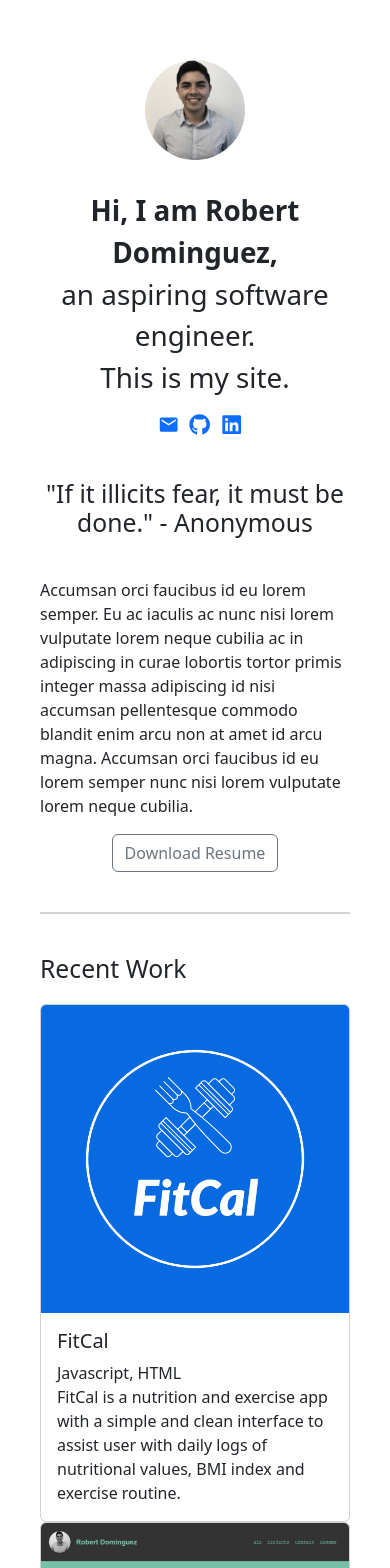
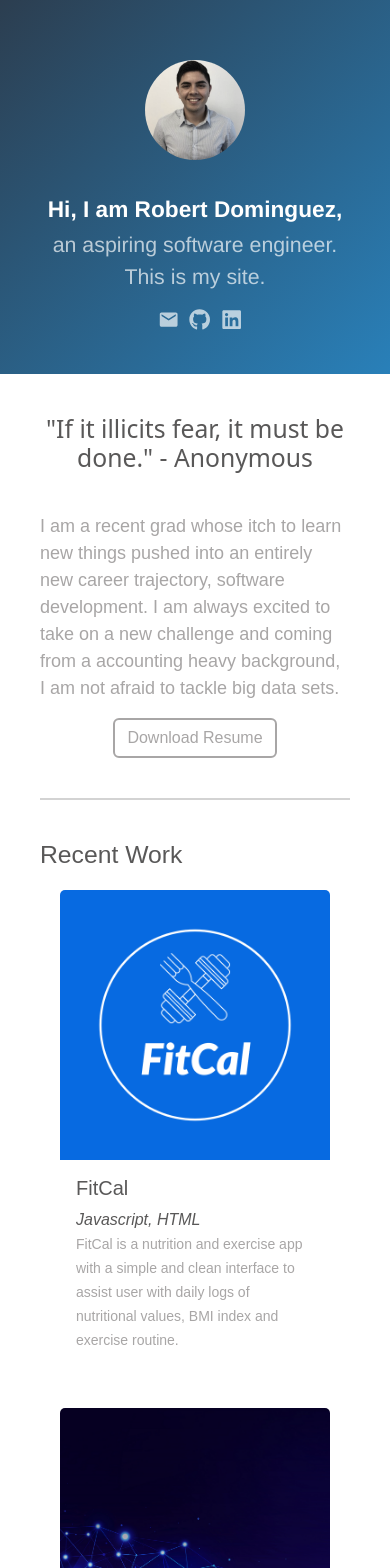
Before and after one commit to Robdom87/PortfolioPrev, a React (Create React App) app: page / in a window 390 px wide. Shown: the top 1568 px of the page. Built offline with nearby package versions, Linux system fonts and the light colour scheme.

Commit message:
add styling for page and add new pictures

```diff
--- a/src/App.js
+++ b/src/App.js
@@ -2,7 +2,6 @@ import Header from './components/header';
 import AboutMe from './components/aboutMe';
 import ProjectCont from './components/projectCont';
 import Footer from './components/footer';
-
 import './CSS/App.css';
 import './CSS/style.css';
 
--- a/src/CSS/App.css
+++ b/src/CSS/App.css
@@ -1,8 +1,13 @@
+:root {
+  --Vspacing: 40px;
+  --Hspacing: 40px;
+}
+
 header {
   width: 30%;
   height: 100%;
   position: fixed;
-  padding-right: 40px;
+  padding-right: var(--Hspacing);
 }
 
 .profile {
@@ -36,26 +41,33 @@ aside {
   width: 70%;
   position: absolute;
   right: 0px;
-  padding-left: 40px;
-  padding-right: 40px;
+  padding-left: var(--Hspacing);
+  padding-right: var(--Hspacing);
 }
 
 .aboutMe {
   padding-top: 75px;
-  padding-bottom: 40px;
+  padding-bottom: var(--Vspacing);
 }
 
 .aboutMe p {
-  margin-top: 40px;
+  margin-top: var(--Vspacing);
 }
 
 .projects {
-  margin-top: 40px;
-  padding-bottom: 40px;
+  margin-top: var(--Vspacing);
+  padding-bottom: var(--Vspacing);
 }
 
 .projects h2 {
   margin-bottom: 20px;
+}
+
+.card {
+  margin-right: 20px;
+  margin-left: 20px;
+  margin-bottom: 40px;
+  border: 0px;
 }
 
 .row {
@@ -63,7 +75,7 @@ aside {
 }
 
 footer {
-  margin-top: 40px;
+  margin-top: var(--Vspacing);
   text-align: center;
 }
 
@@ -77,7 +89,8 @@ footer * {
     width:100%;
     height: auto;
     position:inherit;
-    padding-left: 40px;
+    padding-left: var(--Hspacing);
+    padding-bottom: var(--Vspacing);
   }
   .profile {
     align-items: center;
@@ -103,7 +116,7 @@ footer * {
     position:inherit;
   }
   .aboutMe {
-    padding-top: 40px;
+    padding-top: var(--Vspacing);
     text-align: center;
   }
 
--- a/src/CSS/blank.css
+++ /dev/null
@@ -1,212 +0,0 @@
-:root {
-    /* --pColor: #333333;
-    --sColor: #AFE1AF; */
-    --hFont: "Source Sans Pro", Helvetica, sans-serif;
-    --tFont: sans-serif;
-  }
-
-
-  * {
-    border: 1px red solid;
-  }
-
-  /* Styling for the first banner with navigation links. */
-  header {
-    /* background-color: var(--pColor);
-    background-image: linear-gradient(to bottom right,#333333, #A9A9A9); */
-    width: 30%;
-    height: 100%;
-    position: fixed;
-
-  }
-
-  header .profile {
-    display: flex;
-    flex-direction: column;
-    align-items: flex-end;
-    font-size: 24px;
-    font-family: var(--tFont);
-    /* color: var(--sColor); */
-    margin-right: 40px;
-    justify-content: center;
-    height: 35%;
-  }
-
-  header section img {
-    max-width: 100px;
-    max-height: 100px;
-
-    display: flex;
-    margin-bottom: 20px;
-    filter: grayscale(100%);
-  }
-
-  header section h1 {
-    display: flex;
-    align-items: flex-end;
-    text-align: end;
-    font-size: 16pt;
-    flex-direction: column;
-    /* color:#78c0a9a2; */
-  }
-
-  strong {
-    font-weight:500;
-    /* color:#78c0a9; */
-    line-height: 1.75em;
-    font-size: 17pt;
-  }
-
-  header nav {
-    display: flex;
-    justify-content: right;
-    font-size: 16px;
-    font-family: var(--hFont);
-    /* color: var(--sColor); */
-    align-items: center;
-    margin-right: 40px;
-    height: 30%;
-  }
-
-  header nav ul {
-    display: flex;
-    justify-content: right;
-    flex-direction: column;
-    align-items: flex-end;
-
-  }
-
-  header nav ul li {
-    padding: 5px;
-    margin-top: 10px;
-    /* position: relative; */
-    align-items: center;
-    justify-content: center;
-    display: flex;
-    list-style-type: none;
-    margin-right: 15px;
-    /* text-decoration: underline; */
-    /* text-decoration-color: var(--sColor); */
-    border-bottom: rgba(128, 128, 128, 0.354) 1px solid;
-    /* width: 300%; */
-    font-size: 12pt;
-  }
-
-  header nav ul li:hover {
-    filter: opacity(70%)
-  }
-
-  header nav ul li a {
-    /* color: white;  */
-  }
-
-  .aside {
-    width: 70%;
-    position: absolute;
-    right: 0px;
-  }
-
-  .contact {
-    height: 30%;
-    display: flex;
-    margin-right: 40px;
-    justify-content: flex-end;
-  }
-
-
-  .contact ul {
-    display: flex;
-    font-size: 30px;
-    font-family: var(--tFont);
-    justify-content: space-around;
-    flex-direction: row;
-    align-items: flex-end;
-    /* margin-bottom: 20px; */
-  }
-
-  .contact ul li {
-    list-style-type: none;
-    /* color: var(--sColor); */
-    margin-left: 15px;
-
-  }
-
-  #contact ul li a:hover {
-    filter: opacity(70%)
-  }
-
-
-  /* Styling for the second banner. */
-  .banner_2 {
-    height: 80px;
-    /* background-color: var(--sColor);
-    color: var(--pColor); */
-    display: flex;
-    /* width: 100%; */
-    font-family: var(--tFont);
-    justify-content: center;
-    align-items: center;
-  }
-
-  /* Fomatting for all body class header sections. Created the outline of all figures sections within body. */
-
-  .body {
-    display: flex;
-    /* grid-template-columns: 20% 80%;
-    grid-template-rows: 100%; */
-    /* margin: 10px; */
-  }
-
-  .body h2 {
-    /* border-right: solid var(--sColor) 3px; */
-    /* margin-right: 10px; */
-    /* padding-right: 10px; */
-    text-align: right;
-    font-family: var(--hFont);
-    font-size: 24px;
-    /* color: var(--pColor) */
-  }
-
-  /* Styling for biography. */
-  #bio p {
-    margin-bottom: 20px;
-    font-family: var(--tFont);
-    /* color: var(--pColor) */
-  }
-
-  /* Styling for projects section figures. Limited each figures space to only half the alotted space.
-  Positioned figcaption within the image.*/
-  .fig_sect {
-    margin-bottom: 20px;
-  }
-
-  figure {
-    margin-top: 5px;
-    margin-bottom: 5px;
-    display: block;
-  }
-
-  figure figcaption {
-    font-family: var(--tFont);
-    /* color: var(--pColor);
-    background-color: var(--sColor);
-    border: 5px solid var(--sColor); */
-    padding: 3px;
-    display: block;
-    position: absolute;
-  }
-
-  figure figcaption p {
-    font-family: var(--tFont);
-    font-size: 10px;
-  }
-
-  figure img {
-    /* border: var(--sColor) solid 5px; */
-  }
-
-  #projects img:hover {
-    filter: opacity(70%)
-  }
-
-  /* Styling for contact info. */
--- a/src/CSS/style.css
+++ b/src/CSS/style.css
@@ -1,86 +1,95 @@
-header {
-
+:root {
+    --pColor: rgb(168, 166, 166);
+    --sColor: rgb(89, 88, 88);
+    --hFont: "Source Sans Pro", Helvetica, sans-serif;
+    --tFont: sans-serif;
 }
 
-  .profile {
-
+header {
+    background-image: linear-gradient(to bottom right,  #2c3e50, #2980b9);
 }
 
 h1 {
+    font-size: 16pt;
+    color:#ffffffad;
+    font-family: var(--hFont);
+}
 
+strong {
+    font-weight:600;
+    color:#ffffff;
+    line-height: 1.75em;
+    font-size: 17pt;
   }
 
 .profilePic {
     filter: grayscale(55%);
 }
 
-  .contact {
-
+.contact a {
+    font-size: 16pt;
+    color:#ffffffad;
 }
 
-  .contact a {
-    font-size: 16pt;
-  }
-
-  aside {
-
+.contact a:hover {
+    filter: opacity(70%)
   }
 
 .aboutMe {
     border-bottom: 2px lightgray solid;
 }
 
+.aboutMe h2 {
+    color: var(--sColor);
+}
+
 .aboutMe p {
+    font-family: var(--tFont);
+    font-size: 18px;
+    color: var(--pColor);
+}
+
+.aboutMe a button {
+    color: var(--pColor);
+    font-family: var(--tFont);
+    border: 2px solid;
+}
+
+.aboutMe a {
+    color: var(--pColor);
+    font-family: var(--tFont);
+    text-decoration: none;
 
 }
 
 .projects {
     border-bottom: 2px lightgray solid;
+    font-family: var(--tFont);
+    color: var(--sColor);
 }
 
-  .projects h2 {
-
+.card-title {
+    color: var(--sColor);
 }
 
-  .row {
+.card-text {
+    color: var(--sColor);
+    font-style: italic;
 }
 
-  footer {
+.card-subtext {
+    color: var(--pColor);
+    font-style: normal;
+    font-size: 14px;
+}
 
+
+.card a:hover {
+    filter: grayscale(55%);
   }
 
 footer * {
-    font-size: 16pt;
+    font-size: 8pt;
+    color: var(--pColor);
+    font-family: var(--tFont);
 }
-
-  /* Media queries for smaller screens. Tablets displayed the site well so no adjustments required. */
-  @media screen and (max-width: 768px) {
-    header {
-
-    }
-    .profile {
-
-    }
-
-    h1 {
-
-    }
-
-    .profilePic {
-
-    }
-
-    .contact {
-
-    }
-    aside {
-
-    }
-    .aboutMe {
-
-    }
-
-    .aboutMe p {
-
-    }
-  }
--- a/src/components/aboutMe.js
+++ b/src/components/aboutMe.js
@@ -1,4 +1,5 @@
 import Button from 'react-bootstrap/Button';
+import resume from '../images/Resume.pdf'
 
 
 function AboutMe() {
@@ -6,12 +7,12 @@ function AboutMe() {
         <section className="aboutMe">
             <h2>"If it illicits fear, it must be done." - Anonymous</h2>
             <p>
-                Accumsan orci faucibus id eu lorem semper. Eu ac iaculis ac nunc nisi lorem vulputate
-                lorem neque cubilia ac in adipiscing in curae lobortis tortor primis integer massa adipiscing
-                id nisi accumsan pellentesque commodo blandit enim arcu non at amet id arcu magna.
-                Accumsan orci faucibus id eu lorem semper nunc nisi lorem vulputate lorem neque cubilia.
+                I am a recent grad whose itch to learn new things pushed into an entirely new career trajectory, software development.
+                I am always excited to take on a new challenge and coming from a accounting heavy background, I am not afraid to tackle big data sets.
             </p>
-            <Button variant="outline-secondary">Download Resume</Button>
+            <a href={resume} download="resume" target="_blank">
+                <Button variant="outline-secondary">Download Resume</Button>
+            </a>
         </section>
     );
 }
--- a/src/components/footer.js
+++ b/src/components/footer.js
@@ -1,5 +1,3 @@
-import 'bootstrap/dist/css/bootstrap.min.css'
-
 function Footer() {
     return (
         <footer>
--- a/src/components/nav.js
+++ b/src/components/nav.js
@@ -1,4 +1,4 @@
-import resume from '../images/Resume.pdf'
+
 
 function Nav() {
     return (
--- a/src/components/projectCont.js
+++ b/src/components/projectCont.js
@@ -18,7 +18,10 @@ class ProjectCont extends React.Component {
                         <Card.Text>
                             {projectList[i].tech}
                             <br />
+                            <span className='card-subtext'>
                             {projectList[i].description}
+                            </span>
+
                         </Card.Text>
                     </Card.Body>
                 </Card>
@@ -35,8 +38,6 @@ class ProjectCont extends React.Component {
                 <Row>
                     {this.printProject(projectList, 0)}
                     {this.printProject(projectList, 1)}
-                    {this.printProject(projectList, 2)}
-                    {this.printProject(projectList, 3)}
                 </Row>
             </section>
 
--- a/src/components/projectList.js
+++ b/src/components/projectList.js
@@ -11,28 +11,12 @@ let projectList = [
         description: "FitCal is a nutrition and exercise app with a simple and clean interface to assist user with daily logs of nutritional values, BMI index and exercise routine."
     },
     {
-        href: "https://robdom87.github.io/Portfolio/",
+        href: "https://robdom87.github.io/",
         src: portfolio,
         alt: "Website with an about me and work section.",
         title: "Portfolio",
-        tech: "HTML, CSS",
-        description: "The expose you are currently on. Enjoy."
-    },
-    {
-        href: "https://robdom87.github.io/FitCal/",
-        src: fitCal,
-        alt: "Website landing page titled FitCal.",
-        title: "FitCal",
-        tech: "Javascript, HTML",
-        description: "FitCal is a nutrition and exercise app with a simple and clean interface to assist user with daily logs of nutritional values, BMI index and exercise routine."
-    },
-    {
-        href: "https://robdom87.github.io/Portfolio/",
-        src: portfolio,
-        alt: "Website with an about me and work section.",
-        title: "Portfolio",
-        tech: "HTML, CSS",
-        description: "The expose you are currently on. Enjoy."
+        tech: "REACT, CSS",
+        description: "Inception."
     }
 ];
 
```
Also changed, not shown: src/images/portfolio.png, 1 other file (tests, documents, lock files or other folders). Lines whose indentation alone changed are shown as unchanged.
